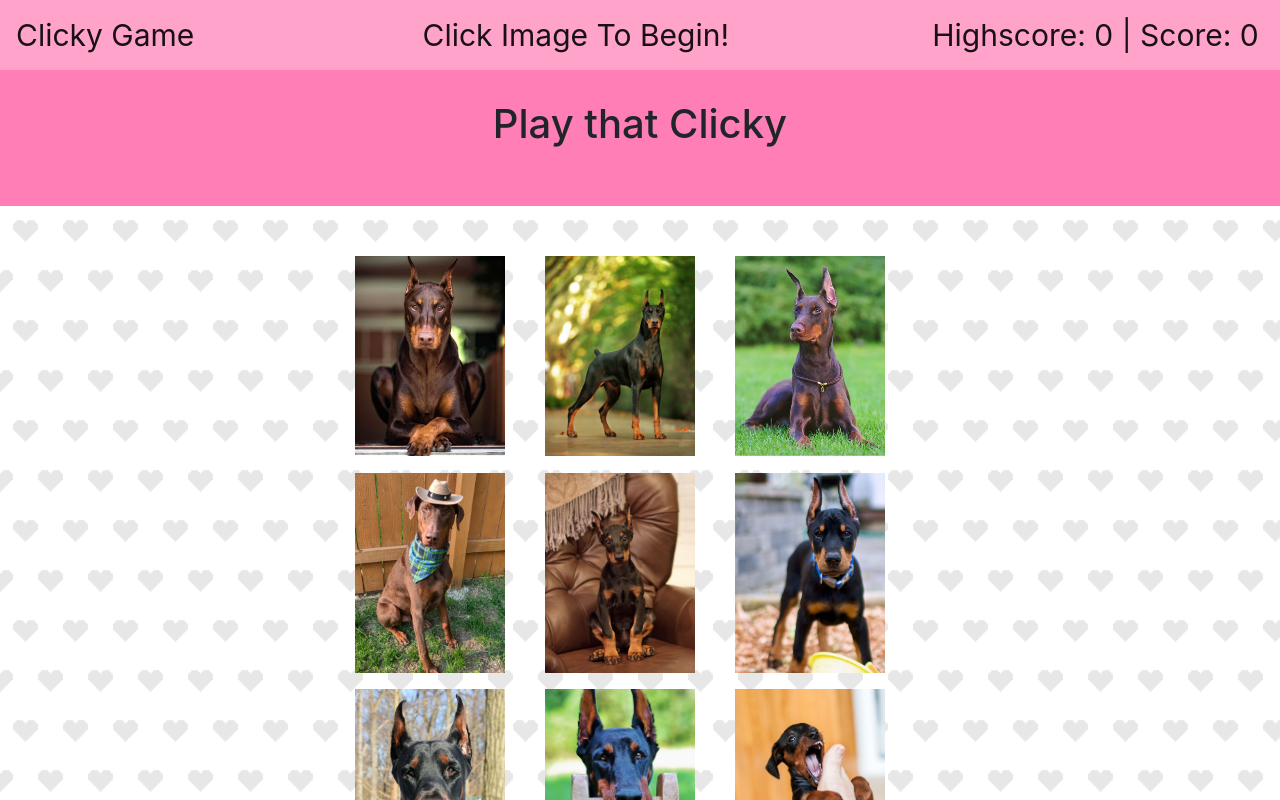
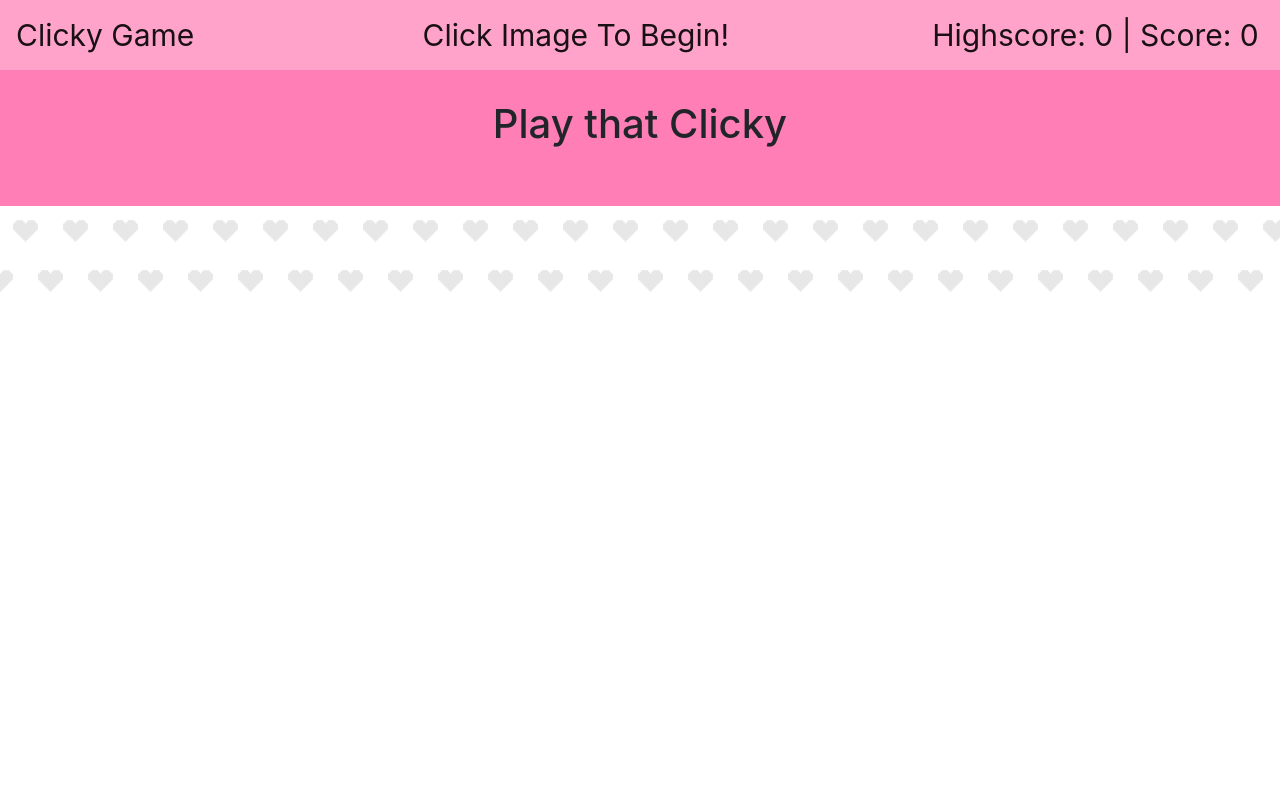
Before and after one commit to boundsalexis/clicky-game, a React (Create React App) app: page / in a window 1280 px wide. Shown: the top 800 px of the page. Built offline with nearby package versions, Linux system fonts and the light colour scheme.

Commit message:
fixed route

```diff
--- a/package.json
+++ b/package.json
@@ -2,7 +2,7 @@
   "name": "clickygame",
   "version": "0.1.0",
   "private": true,
-  "homepage": "boundsalexis.github.io/clicky-game/",
+  "homepage": "https://boundsalexis.github.io/clicky-game/",
   "dependencies": {
     "@testing-library/jest-dom": "^4.2.4",
     "@testing-library/react": "^9.4.0",
@@ -14,7 +14,7 @@
   },
   "scripts": {
     "predeploy": "npm run build",
-"deploy": "gh-pages -d build",
+    "deploy": "gh-pages -d build",
     "start": "react-scripts start",
     "build": "react-scripts build",
     "test": "react-scripts test",
--- a/src/App.js
+++ b/src/App.js
@@ -18,7 +18,7 @@ function App() {
     <Navbar/>
     <Header/>
     <Wrapper>
-    <Route exact path="/" component={Game}/>
+    <Route exact path="/clicky-game" component={Game}/>
     </Wrapper>
     </Router>
     </ConfigProvider>
--- a/src/components/Wrapper/index.js
+++ b/src/components/Wrapper/index.js
@@ -2,7 +2,11 @@ import React from "react";
 import "./style.css";
 
 function Wrapper(props) {
-  return <main className="wrapper" {...props} />;
+  return( <main className="wrapper" >
+
+    {props.children}
+  </main>)
+  ;
 }
 
 export default Wrapper;
--- a/src/pages/Game/index.js
+++ b/src/pages/Game/index.js
@@ -2,13 +2,8 @@ import React from "react";
 // import { Link } from "react-router-dom";
 import "./style.css";
 import Consumer from "../../configContext";
-import Navbar from "../../components/Navbar";
-<Navbar/>
+
 const Game = props => {
-    // let handleClick= (event) => {
-    //     console.log(event.target);
-    //     cotext.icons.setState();
-
 
     return (
         <Consumer>
```
Also changed, not shown: 28 other files (tests, documents, lock files or other folders).
